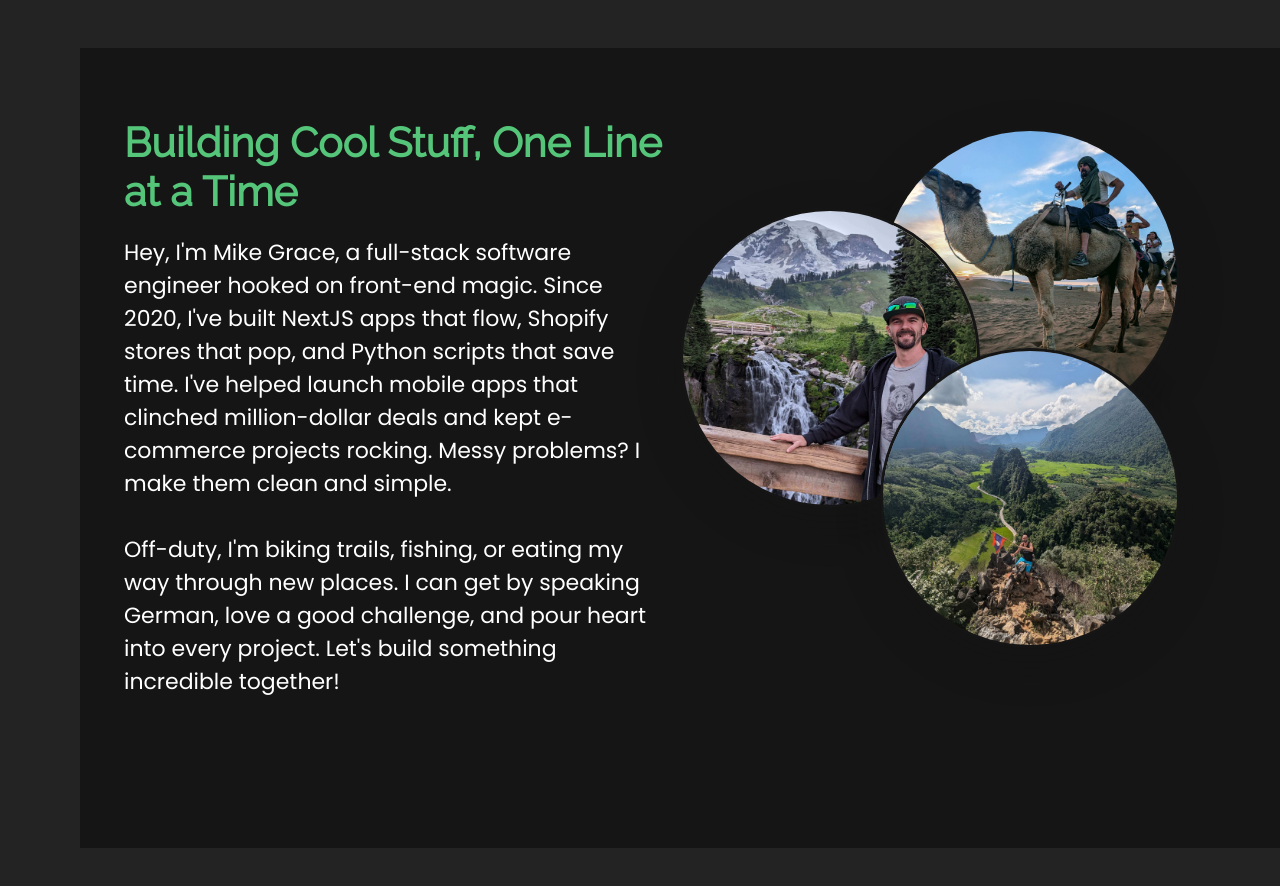
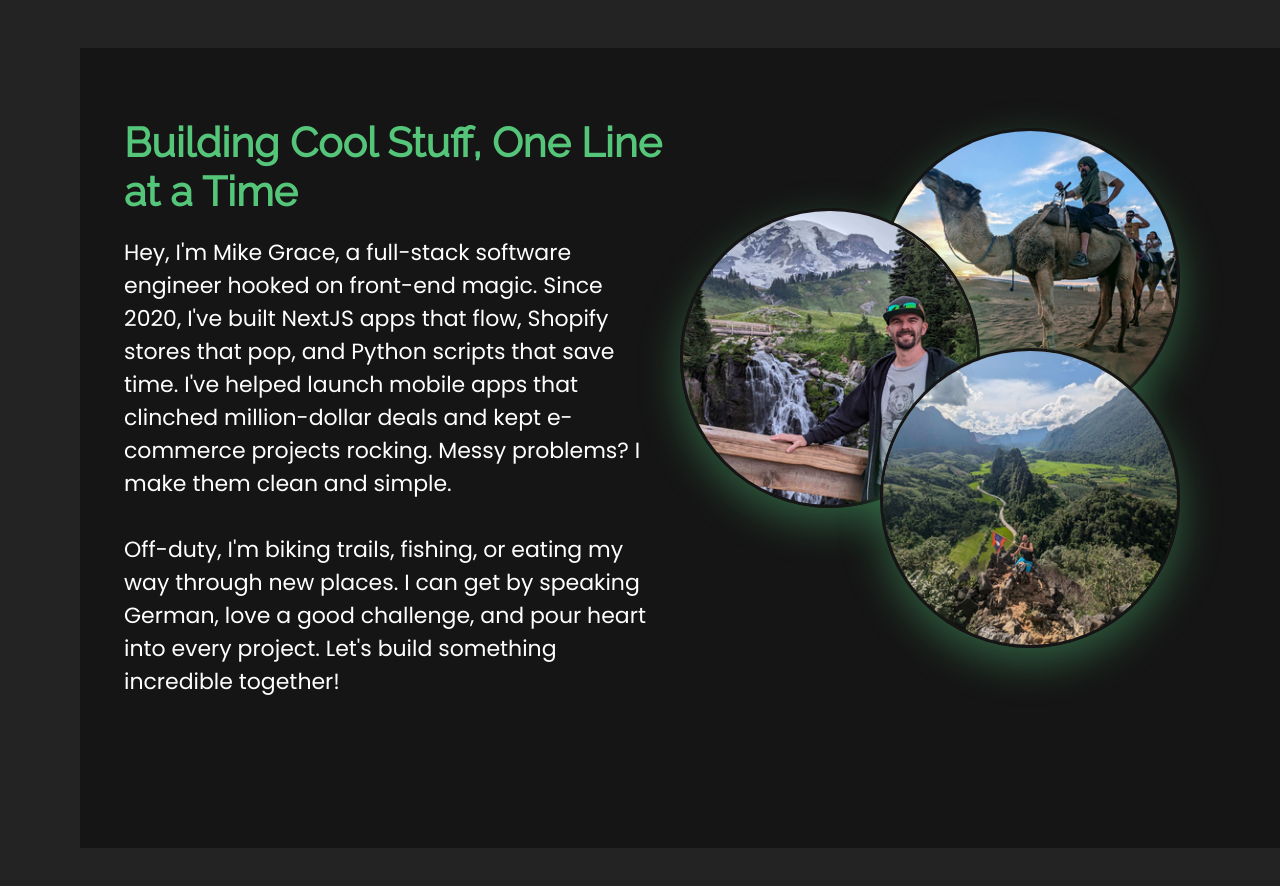
Before and after one commit to TravelFiend/Portfolio-Site-New, a React app: page / in a window 1280 px wide. Shown: the part 1260-2146 px from the top of the page. Built offline with nearby package versions, Linux system fonts and the light colour scheme.

Commit message:
composition component now using webp images when available

```diff
--- a/src/components/Composition.jsx
+++ b/src/components/Composition.jsx
@@ -4,12 +4,14 @@ const Composition = ({ pic1, pic2, pic3 }) => {
   return (
     <div className="composition">
       {[pic1, pic2, pic3].map(({ image, alt }, idx) => (
-        <img
+        <picture
           key={alt}
-          src={image}
-          alt={alt}
-          className={`composition__photo composition__photo--p${idx + 1}`}
-        />
+          className="composition__photo"
+        >
+          <source srcSet={`/assets/${image}.webp`} type="image/webp" />
+          <source srcSet={`/assets/${image}.jpg`} type="image/jpeg" />
+          <img className={`composition__image composition__photo--p${idx + 1}`} src={`/assets/${image}.jpg`} alt={alt} />
+        </picture>
       ))}
     </div>
   );
--- a/src/sass/components/_composition.scss
+++ b/src/sass/components/_composition.scss
@@ -15,33 +15,6 @@
   }
 
   &__photo {
-    width: 30rem;
-    height: 30rem;
-    box-shadow: 0 1.5rem 4rem rgba($color-blackish, .4);
-    border: .3rem solid $color-blackish;
-    border-radius: 50%;
-    position: absolute;
-    z-index: 2;
-    transition: all .2s;
-    -o-transition: all .2s;
-    -ms-transition: all .2s;
-    -moz-transition: all .2s;
-    -webkit-transition: all .2s;
-    outline-offset: 1rem;
-    object-fit: cover;
-
-
-
-    @include respond-to('sm') {
-      width: 25rem;
-      height: 25rem;
-    }
-
-    @include respond-to('xs') {
-      width: 15rem;
-      height: 15rem;
-    }
-
     &--p1 {
       top: 8rem;
       right: 0;
@@ -95,6 +68,33 @@
         right: 3rem;
       }
     }
+  }
+
+  &__image {
+    width: 30rem;
+    height: 30rem;
+    box-shadow: 0 1.5rem 4rem rgba($color-primary, .4);
+    border: .3rem solid $color-blackish;
+    border-radius: 50%;
+    position: absolute;
+    z-index: 2;
+    transition: all .2s;
+    -o-transition: all .2s;
+    -ms-transition: all .2s;
+    -moz-transition: all .2s;
+    -webkit-transition: all .2s;
+    outline-offset: 1rem;
+    object-fit: cover;
+
+    @include respond-to('sm') {
+      width: 25rem;
+      height: 25rem;
+    }
+
+    @include respond-to('xs') {
+      width: 15rem;
+      height: 15rem;
+    }
 
     &:hover {
       outline: 1.5rem solid $color-primary;
@@ -107,8 +107,4 @@
       }
     }
   }
-
-  &:hover &__photo:not(:hover) {
-    transform: scale(.95);
-  }
 }
--- a/src/sections/About.jsx
+++ b/src/sections/About.jsx
@@ -1,8 +1,5 @@
 import Composition from '../components/Composition';
 import TextBlock from '../components/TextBlock';
-import mikeMountain from '../../public/assets/mike-in-mountain.jpg';
-import mikeLaos from '../../public/assets/mike-in-laos.jpg';
-import mikeCamel from '../../public/assets/mike-on-a-camel.jpg';
 
 
 const About = () => {
@@ -18,9 +15,9 @@ const About = () => {
       </div>
 
       <Composition
-        pic1={{ image: mikeCamel, alt: 'Mike on a Camel' }}
-        pic2={{ image: mikeMountain, alt: 'Mike in the mountains' }}
-        pic3={{ image: mikeLaos, alt: 'Mike in Laos' }}
+        pic1={{ image: 'mike-on-a-camel', alt: 'Mike on a Camel' }}
+        pic2={{ image: 'mike-in-mountain', alt: 'Mike in the mountains' }}
+        pic3={{ image: 'mike-in-laos', alt: 'Mike in Laos' }}
       />
     </section>
   );
--- a/webpack.config.js
+++ b/webpack.config.js
@@ -50,10 +50,12 @@ const config = {
         ]
       },
       {
-        test: /\.(jpeg|jpg|png|svg|pdf)$/,
-        use: {
-          loader: 'file-loader?name=.public/assets/images/[name].[ext]'
-        },
+        test: /\.(jpeg|jpg|png|svg|webp|pdf)$/,
+        type: 'asset/resource',
+        generator: {
+          filename: 'assets/[name][ext]',
+          publicPath: '/'
+        }
       }
     ]
   },
```
